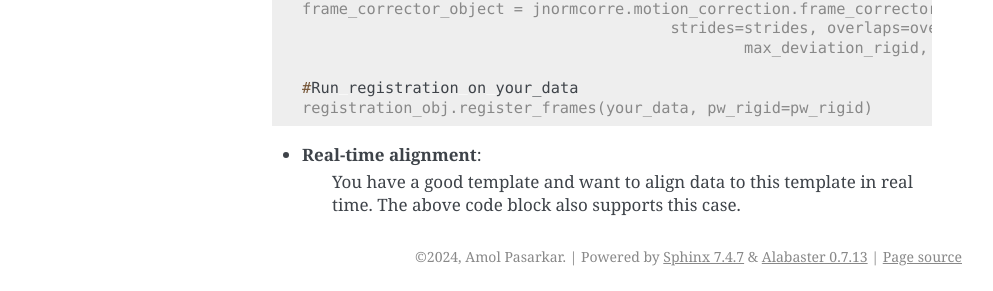
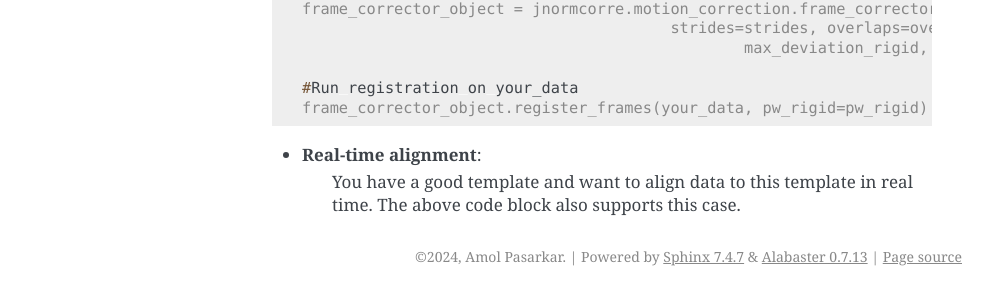
Before and after one commit to apasarkar/jnormcorre, a Sphinx documentation site: the page built from docs/source/Summary.rst, in a window 1280 px wide. Shown: the part 905-1196 px from the top of the page, without its empty margins (148-1141 px from the left). Built offline with Sphinx 7.4.7, drawn with Linux system fonts in a browser that asks for light colours.

```diff
--- a/docs/source/Summary.rst
+++ b/docs/source/Summary.rst
@@ -46,7 +46,7 @@ Here are some of the common use cases/features supported by jnormcorre.
                                                     max_deviation_rigid, min_mov=0)
 
     #Run registration on your_data
-    registration_obj.register_frames(your_data, pw_rigid=pw_rigid)
+    frame_corrector_object.register_frames(your_data, pw_rigid=pw_rigid)
 
 - **Real-time alignment**:
     You have a good template and want to align data to this template in real time.
--- a/setup.py
+++ b/setup.py
@@ -6,7 +6,7 @@ with open("README.md", "r") as fh:
 
 setuptools.setup(
     name="jnormcorre",
-    version="0.0.6",
+    version="1.0.0",
     description="Jax-accelerated implementation of normcorre",
     packages=setuptools.find_packages(),
     install_requires=["future","numpy", "scipy", "h5py", "tqdm", "matplotlib", "opencv-python", "tifffile", "typing", "torch", "pynwb", "pillow", "scikit-image", "jax", "jaxlib", "pytest"],
```
